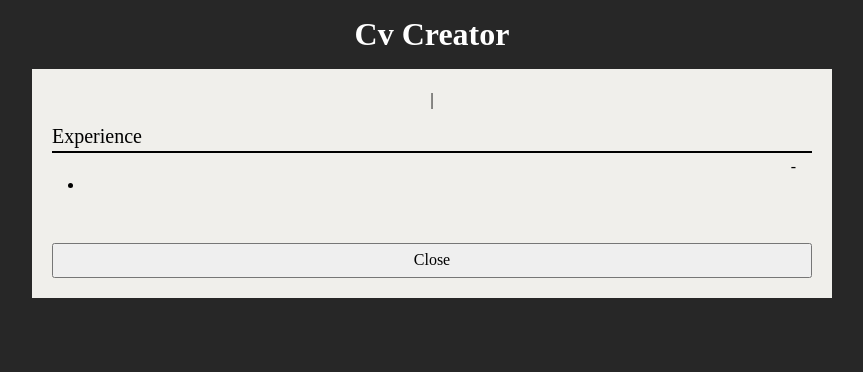
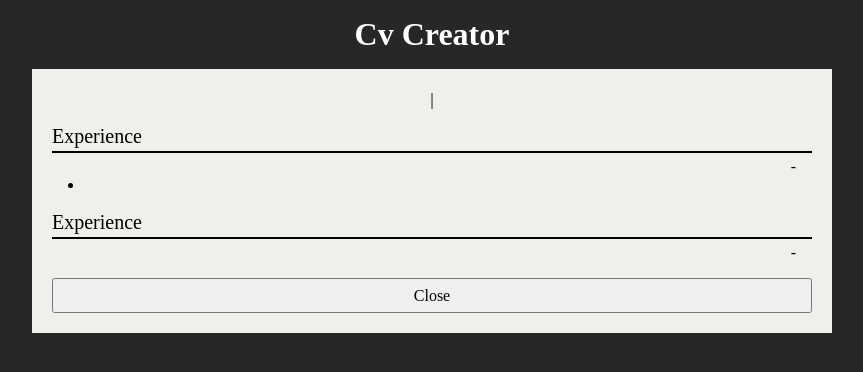
Before and after one commit to bigacz/cv-creator, a React (Vite) app: page / in a window 1280 px wide. Both pictures are taken after a click on the button "Open preview". Shown: the top 372 px of the page, without its empty margins (208-1071 px from the left). Built offline with nearby package versions, Linux system fonts and the light colour scheme.

Commit message:
style EducationPreview

```diff
--- a/src/components/preview/EducationPreview.jsx
+++ b/src/components/preview/EducationPreview.jsx
@@ -5,18 +5,26 @@ function EducationPreview({ schools }) {
     const { id, schoolName, studyTitle, yearStarted, yearEnded, isActive } =
       school;
 
+    const sectionPrefix = 'education-preview__schools__section__';
+
     return (
-      <div key={id}>
-        <p>{schoolName}</p>
-        <p>{studyTitle}</p>
-        <p>{yearStarted}</p>
-        <p>{yearEnded}</p>
-        <p>{isActive}</p>
+      <div key={id} className="education-preview__schools__section">
+        <div className={`${sectionPrefix}school`}>{schoolName}</div>
+        <div className={`${sectionPrefix}title`}>{studyTitle}</div>
+        <div className={`${sectionPrefix}date`}>
+          {yearStarted} - {isActive ? 'Present' : yearEnded}
+        </div>
       </div>
     );
   });
 
-  return <div>{schoolSections}</div>;
+  return (
+    <div className="education-preview">
+      <div className="education-preview__header">Experience</div>
+      <hr className="education-preview__line" />
+      <div className="education-preview__schools">{schoolSections}</div>
+    </div>
+  );
 }
 
 export default EducationPreview;
--- a/src/styles/components/preview/EducationPreview.css
+++ b/src/styles/components/preview/EducationPreview.css
@@ -0,0 +1,48 @@
+.education-preview {
+  display: grid;
+  grid-template-columns: 1fr;
+  gap: 3px;
+}
+
+.education-preview__header {
+  font-size: var(--fs-4);
+}
+
+.education-preview__line {
+  border-style: none;
+  margin: 0;
+  padding: 0;
+  height: 2px;
+  background-color: black;
+  margin-bottom: 2px;
+}
+
+.education-preview__schools {
+  padding: 0 1rem;
+  display: grid;
+  gap: 5px;
+}
+
+.education-preview__schools__section {
+  display: grid;
+  grid-template-columns: 1fr max-content;
+  grid-template-areas:
+    'school date'
+    'title title';
+}
+
+.education-preview__schools__section__school {
+  grid-area: school;
+
+  font-weight: bold;
+}
+
+.education-preview__schools__section__title {
+  grid-area: title;
+
+  font-style: italic;
+}
+
+.education-preview__schools__section__date {
+  grid-area: date;
+}
```
